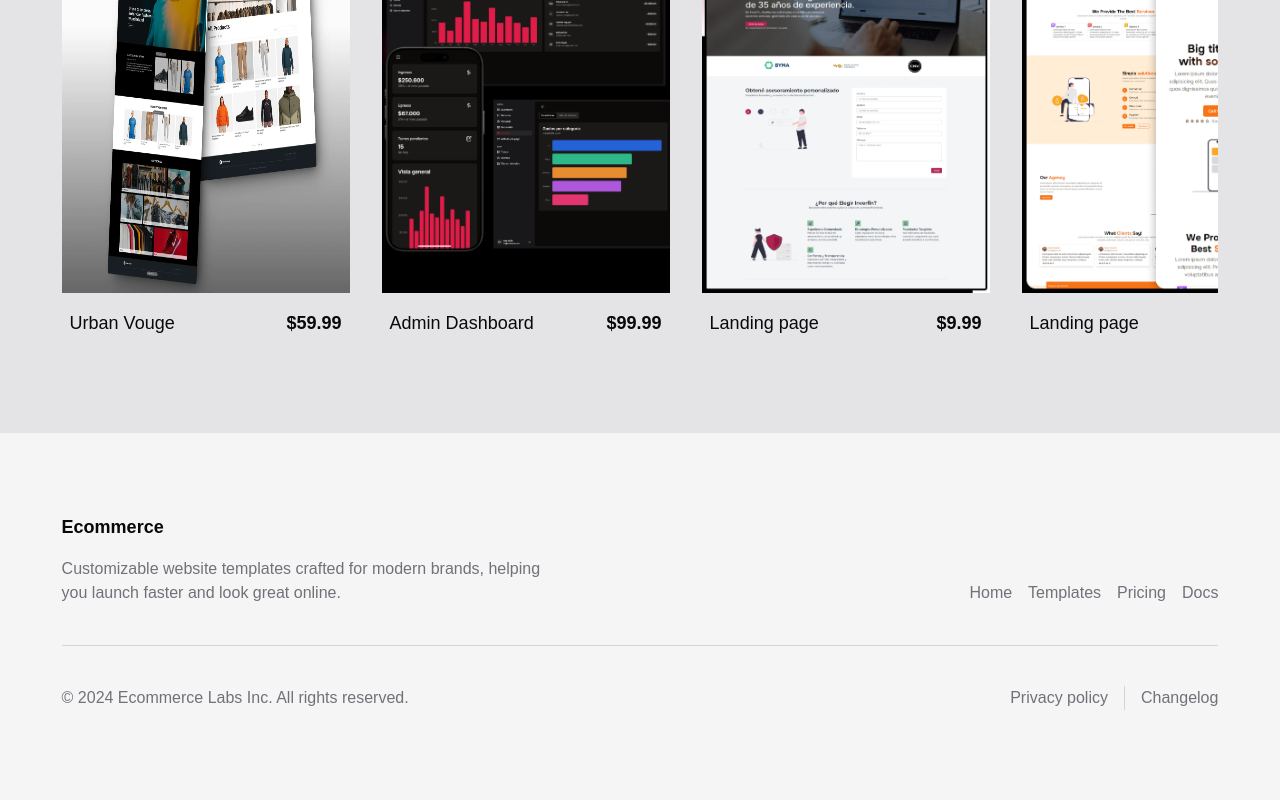
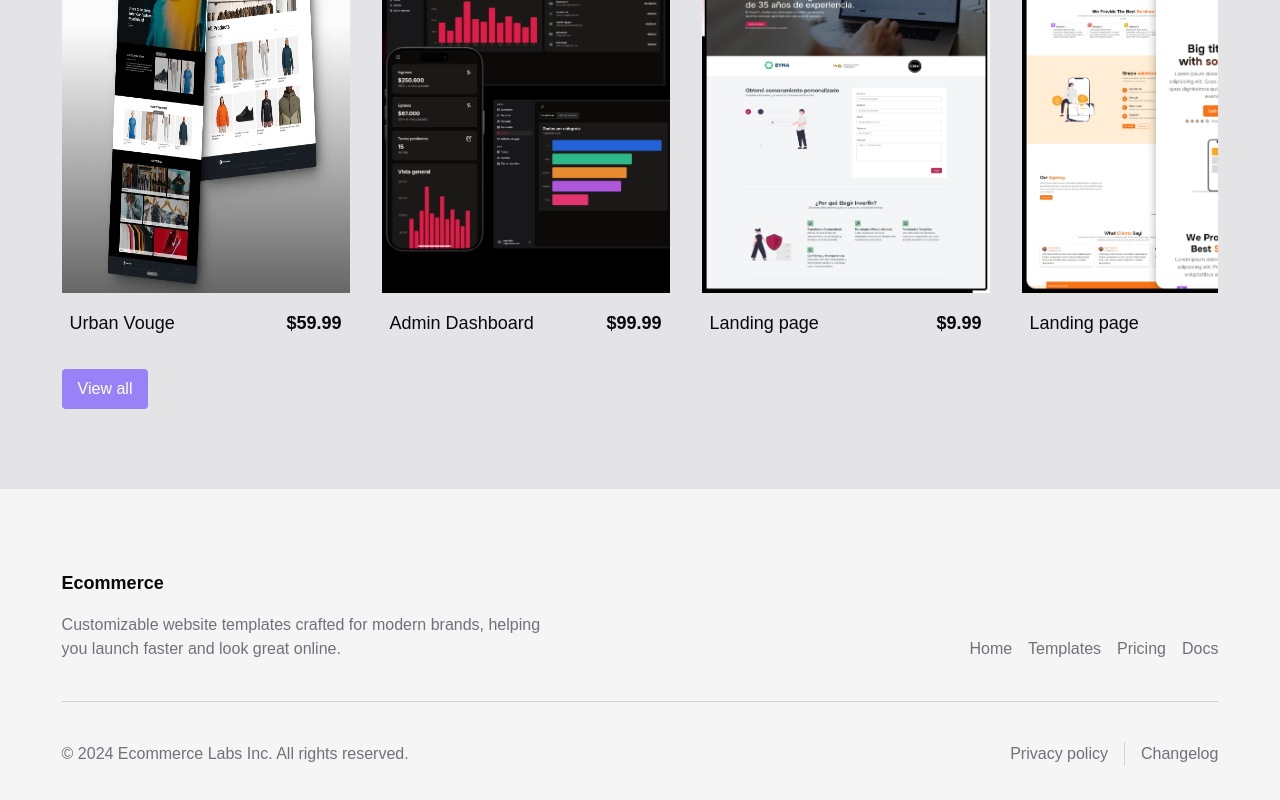
Before and after one commit to santiago-federici/templates-ecommerce, a Next.js app: page / in a window 1280 px wide. Shown: the part 1898-2698 px from the top of the page. Before the commit the page ends 2648 px from the top, so only its background shows below. Built offline with nearby package versions, Linux system fonts and the light colour scheme; a web font is replaced by a local one.

Commit message:
feat: add button with link to templates page

```diff
--- a/src/components/home-page/best-sellers-section.tsx
+++ b/src/components/home-page/best-sellers-section.tsx
@@ -2,6 +2,8 @@ import { Fragment } from "react";
 import Wrapper from "../wrapper";
 import BestSellerCard from "./best-seller-card";
 import { bestSellers } from "@/templates";
+import Button from "../button";
+import Link from "next/link";
 
 export default function BestSellersSection() {
   return (
@@ -24,6 +26,10 @@ export default function BestSellersSection() {
             </Fragment>
           ))}
         </section>
+
+        <Button className="w-fit">
+          <Link href={"/templates"}>View all</Link>
+        </Button>
       </Wrapper>
     </section>
   );
```
